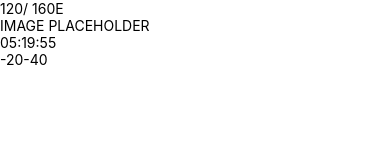
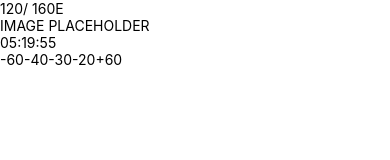
Before and after one commit to coding-nerfilio/ResinImpact, a React Native app: screen / in a window 390 px wide. Shown: the top 160 px of the page. Built offline with nearby package versions, Linux system fonts and the light colour scheme.

Commit message:
Add more options to UseButtons component

```diff
--- a/src/components/UseButtons.js
+++ b/src/components/UseButtons.js
@@ -1,20 +1,38 @@
 import React from 'react';
 import {View, TouchableOpacity, Text} from 'react-native';
 
-const UseButtons = ({decreaseResin}) => {
+const UseButtons = ({useResin}) => {
   return (
     <View style={{flexDirection: 'row'}}>
       <TouchableOpacity
         onPress={() => {
-          decreaseResin(0);
+          useResin(0);
+        }}>
+        <Text>-60</Text>
+      </TouchableOpacity>
+      <TouchableOpacity
+        onPress={() => {
+          useResin(1);
+        }}>
+        <Text>-40</Text>
+      </TouchableOpacity>
+      <TouchableOpacity
+        onPress={() => {
+          useResin(2);
+        }}>
+        <Text>-30</Text>
+      </TouchableOpacity>
+      <TouchableOpacity
+        onPress={() => {
+          useResin(3);
         }}>
         <Text>-20</Text>
       </TouchableOpacity>
       <TouchableOpacity
         onPress={() => {
-          decreaseResin(1);
+          useResin(4);
         }}>
-        <Text>-40</Text>
+        <Text>+60</Text>
       </TouchableOpacity>
     </View>
   );
```
